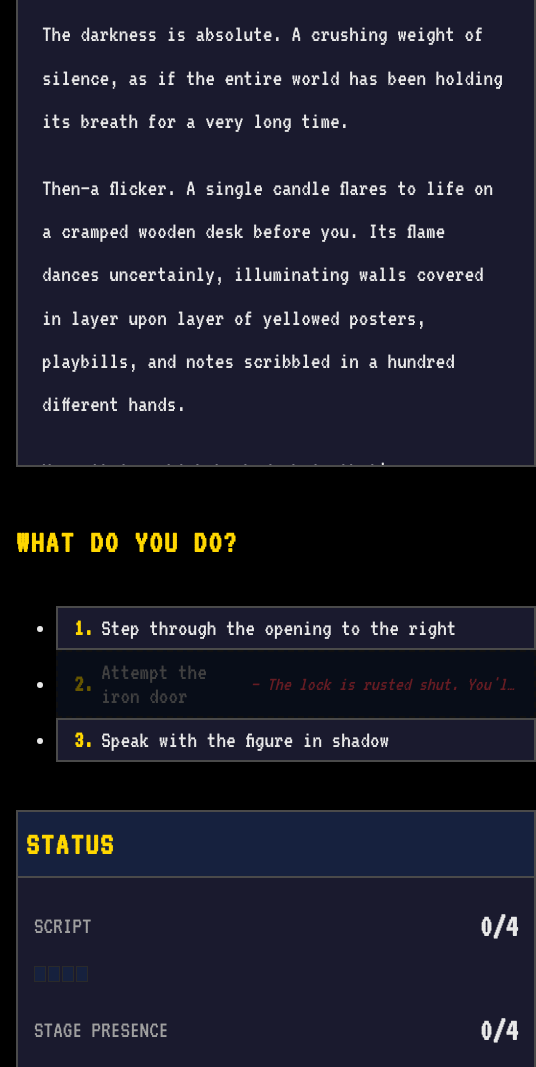
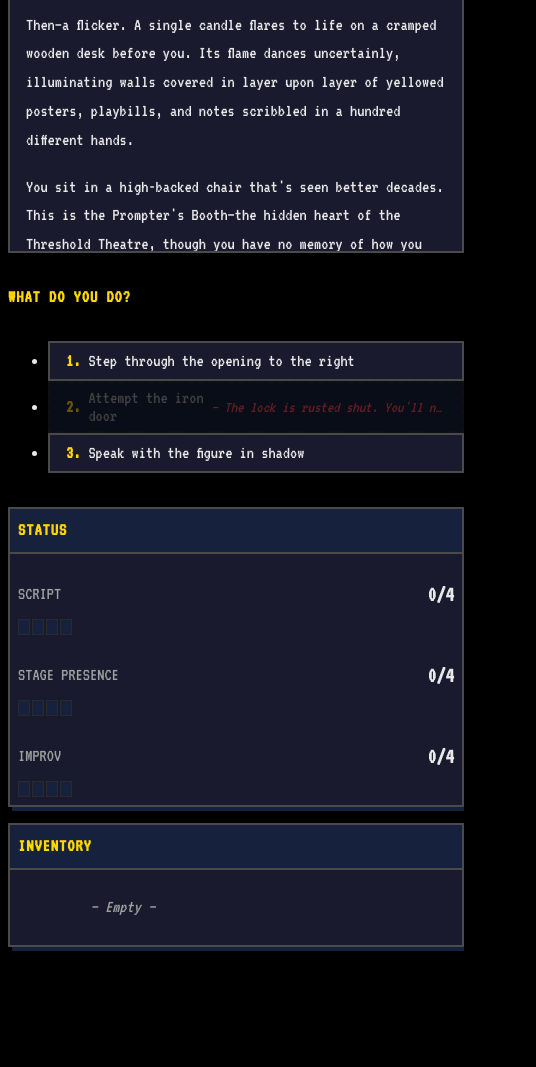
Before and after one commit to adrianleb/gamebook-web2, a website built with Vite: page index.html in a window 390 px wide. Shown: the part 337-1404 px from the top of the page, 536 px wide, since content can reach past the window. After the commit the page ends 1292 px from the top, so only its background shows below. Built offline with nearby package versions, Linux system fonts and the light colour scheme; a web font is replaced by a local one.

Commit message:
fix: compact UI layout with responsive sizing
- Reduce default font sizes (20px base vs 24px)
- Smaller text viewport (280-450px vs 400-600px)
- Compact padding throughout (8px vs 16-24px)
- Reduced container max-width (1000px vs 1200px)
- Smaller inventory panel (140px vs 200px max-height)
- Responsive breakpoints at 1024px and 768px
- Addresses issue #292: "improve the UI - too big and hard to use"

```diff
--- a/src/ui/shell.css
+++ b/src/ui/shell.css
@@ -37,12 +37,12 @@
   --faction-neutral: #e8e8e8;
 
   /* Typography */
-  --font-xs:   16px;
-  --font-sm:   20px;
-  --font-base: 24px;
-  --font-lg:   32px;
-  --font-xl:   48px;
-  --font-2xl:  64px;
+  --font-xs:   14px;
+  --font-sm:   17px;
+  --font-base: 20px;
+  --font-lg:   26px;
+  --font-xl:   38px;
+  --font-2xl:  52px;
   --font-normal: 400;
   --font-bold: 700;
 
@@ -58,6 +58,151 @@
   --transition-fast:   150ms ease;
   --transition-normal: 300ms ease;
   --transition-slow:   500ms ease;
+}
+
+/* ============================================
+   COMPACT MODE - Responsive sizing improvements
+   ============================================ */
+
+/* Compact mode for screens under 1024px (most laptops) */
+@media (max-width: 1024px) {
+  :root {
+    /* Smaller font sizes for compact reading */
+    --font-xs:   14px;
+    --font-sm:   16px;
+    --font-base: 18px;
+    --font-lg:   22px;
+    --font-xl:   32px;
+    --font-2xl:  42px;
+  }
+
+  /* Reduce container max-width for more focused reading */
+  .game-container {
+    max-width: 900px;
+    padding: var(--space-1);
+    gap: var(--space-2);
+  }
+
+  /* Compact header */
+  .game-header {
+    padding: 6px var(--space-1);
+  }
+
+  .game-title {
+    font-size: var(--font-lg);
+    letter-spacing: 1px;
+  }
+
+  .menu-button {
+    min-height: 36px;
+    min-width: 60px;
+    padding: 4px var(--space-1);
+    font-size: var(--font-base);
+  }
+
+  /* More compact text viewport */
+  .text-viewport {
+    padding: var(--space-2);
+    min-height: 250px;
+    max-height: 400px;
+    font-size: var(--font-base);
+    line-height: 1.6;
+  }
+
+  /* Compact choices */
+  .choices-header {
+    font-size: var(--font-base);
+    margin-bottom: 6px;
+  }
+
+  .choice-button {
+    min-height: 38px;
+    padding: 6px var(--space-2);
+    font-size: var(--font-base);
+  }
+
+  /* Compact bottom panel - collapse stats to horizontal */
+  .bottom-panel {
+    grid-template-columns: 1fr;
+    gap: var(--space-1);
+  }
+
+  .stats-panel {
+    padding: var(--space-1);
+  }
+
+  .stat-row {
+    margin-bottom: var(--space-1);
+  }
+
+  .stat-label {
+    font-size: var(--font-sm);
+  }
+
+  .stat-value {
+    font-size: var(--font-base);
+  }
+
+  /* Compact inventory */
+  .inventory-panel {
+    padding: var(--space-1);
+    max-height: 120px;
+  }
+
+  .inventory-list {
+    grid-template-columns: repeat(auto-fill, minmax(150px, 1fr));
+    gap: var(--space-1);
+  }
+
+  .inventory-item {
+    padding: 4px var(--space-1);
+  }
+
+  .item-icon {
+    font-size: var(--font-base);
+  }
+
+  .item-name {
+    font-size: var(--font-sm);
+  }
+
+  /* Smaller panel headers */
+  .panel-header {
+    padding: 4px var(--space-1);
+    font-size: var(--font-base);
+    letter-spacing: 1px;
+    margin: calc(-1 * var(--space-1)) calc(-1 * var(--space-1)) var(--space-1) calc(-1 * var(--space-1));
+  }
+}
+
+/* Even more compact for small laptops under 768px */
+@media (max-width: 768px) {
+  .game-container {
+    max-width: 100%;
+    padding: var(--space-1);
+  }
+
+  .text-viewport {
+    min-height: 200px;
+    max-height: 300px;
+    padding: var(--space-1);
+  }
+
+  /* Stack header actions vertically on very small screens */
+  .header-actions {
+    gap: 4px;
+  }
+
+  .menu-button {
+    min-width: 50px;
+    padding: 4px 8px;
+    font-size: var(--font-sm);
+  }
+
+  /* Inventory grid becomes tighter */
+  .inventory-list {
+    grid-template-columns: repeat(auto-fill, minmax(120px, 1fr));
+  }
 }
 
 /* ============================================
@@ -97,12 +242,12 @@ body {
    ============================================ */
 
 .game-container {
-  max-width: 1200px;
+  max-width: 1000px;
   margin: 0 auto;
-  padding: var(--space-2);
+  padding: var(--space-1);
   display: grid;
   grid-template-rows: auto 1fr auto auto;
-  gap: var(--space-3);
+  gap: var(--space-2);
   min-height: 100vh;
 }
 
@@ -167,12 +312,12 @@ body {
 .text-viewport {
   background: var(--bg-secondary);
   border: 2px solid var(--border-primary);
-  padding: var(--space-3);
-  min-height: 400px;
-  max-height: 600px;
+  padding: var(--space-2);
+  min-height: 280px;
+  max-height: 450px;
   overflow-y: auto;
   font-size: var(--font-base);
-  line-height: 1.8;
+  line-height: 1.6;
 }
 
 .text-viewport.transitioning {
@@ -244,20 +389,20 @@ body {
 }
 
 .choices-header {
-  font-size: var(--font-lg);
+  font-size: var(--font-base);
   font-weight: var(--font-bold);
   color: var(--text-accent);
   text-transform: uppercase;
-  letter-spacing: 2px;
-  margin-bottom: var(--space-1);
+  letter-spacing: 1px;
+  margin-bottom: 4px;
 }
 
 .choice-button {
   display: flex;
   align-items: center;
   width: 100%;
-  min-height: 44px;
-  padding: var(--space-1) var(--space-2);
+  min-height: 40px;
+  padding: 6px var(--space-2);
   font-family: 'VT323', monospace;
   font-size: var(--font-base);
   text-align: left;
@@ -395,7 +540,7 @@ body {
 .stats-panel {
   background: var(--bg-secondary);
   border: 2px solid var(--border-primary);
-  padding: var(--space-2);
+  padding: var(--space-1);
   box-shadow: 4px 4px 0px var(--bg-tertiary);
 }
 
@@ -403,11 +548,11 @@ body {
   background: var(--bg-tertiary);
   border-bottom: 2px solid var(--border-primary);
   padding: var(--space-1);
-  font-size: var(--font-lg);
+  font-size: var(--font-base);
   font-weight: var(--font-bold);
   text-transform: uppercase;
-  letter-spacing: 2px;
-  margin: calc(-1 * var(--space-2)) calc(-1 * var(--space-2)) var(--space-2) calc(-1 * var(--space-2));
+  letter-spacing: 1px;
+  margin: calc(-1 * var(--space-1)) calc(-1 * var(--space-1)) var(--space-1) calc(-1 * var(--space-1));
   color: var(--text-accent);
 }
 
@@ -415,7 +560,7 @@ body {
   display: flex;
   justify-content: space-between;
   align-items: center;
-  margin-bottom: var(--space-2);
+  margin-bottom: var(--space-1);
 }
 
 .stat-label {
@@ -478,9 +623,9 @@ body {
 .inventory-panel {
   background: var(--bg-secondary);
   border: 2px solid var(--border-primary);
-  padding: var(--space-2);
+  padding: var(--space-1);
   box-shadow: 4px 4px 0px var(--bg-tertiary);
-  max-height: 200px;
+  max-height: 140px;
   overflow-y: auto;
 }
 
```
Also changed, not shown: .playwright-mcp/compact-ui-test.png (added).
